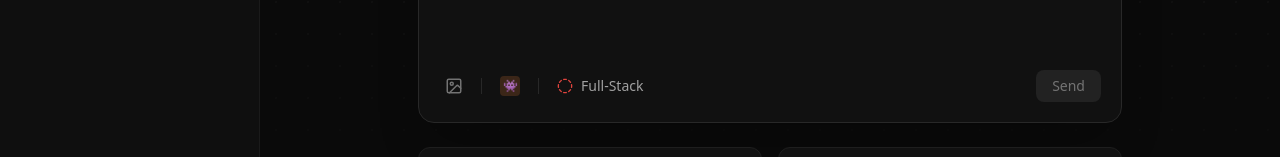
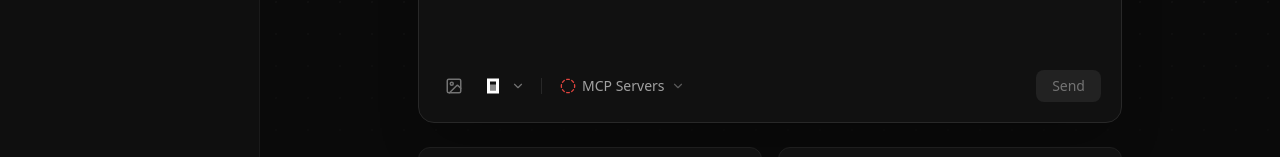
Before and after one commit to Mvkweb/branchcode, a React (Vite) app: page / in a window 1280 px wide. Shown: the part 526-683 px from the top of the page. Built offline with nearby package versions, Linux system fonts and the light colour scheme.

Commit message:
feat: implement OpenCode API client, add release workflow, and initialize main application component

```diff
--- a/src/components/App.tsx
+++ b/src/components/App.tsx
@@ -36,6 +36,13 @@ const ClonkLogo = ({ className }: { className?: string }) => (
     <path d="M21 2H14C13.4477 2 13 2.44772 13 3V10C13 10.5523 13.4477 11 14 11H21C21.5523 11 22 10.5523 22 10V6C22 3.79086 20.2091 2 18 2H21Z" />
     <path d="M11 14H3C2.44772 14 2 14.4477 2 15V18C2 20.2091 3.79086 22 6 22H10C10.5523 22 11 21.5523 11 21V14Z" />
     <path d="M22 14H14C13.4477 14 13 14.4477 13 15V21C13 21.5523 13.4477 22 14 22H18C20.2091 22 22 20.2091 22 18V14Z" />
+  </svg>
+);
+
+const ModelSvgIcon = ({ className }: { className?: string }) => (
+  <svg viewBox="0 0 512 512" fill="none" className={className}>
+    <path d="M320 224V352H192V224H320Z" fill="#8A8A8A"/>
+    <path fillRule="evenodd" clipRule="evenodd" d="M384 416H128V96H384V416ZM320 160H192V352H320V160Z" fill="white"/>
   </svg>
 );
 
@@ -208,31 +215,48 @@ function ModelDropdown({
     setSaving(null);
   };
 
-  const label = getModelLabel(config?.model);
-
   return (
     <div ref={ref} className="relative">
       <button
         onClick={() => setOpen(!open)}
-        className="text-neutral-400 hover:text-neutral-200 transition-colors flex items-center gap-1.5 p-1 rounded-md hover:bg-[#222]"
+        className={`flex items-center gap-1.5 p-1 rounded-lg transition-colors ${
+          open ? 'bg-[#222]' : 'hover:bg-[#222]'
+        }`}
       >
-        <div className="w-5 h-5 bg-[#e87b35]/20 rounded flex items-center justify-center">
-          <span className="text-[10px]">👾</span>
+        <div className="w-6 h-6 rounded-[6px] flex items-center justify-center overflow-hidden">
+          <ModelSvgIcon className="w-6 h-6" />
         </div>
-        {label && <span className="text-[12px] max-w-[100px] truncate">{label}</span>}
-        <ChevronDown size={12} className="opacity-50" />
+        <ChevronDown size={14} className="text-neutral-500" />
       </button>
 
       <AnimatePresence>
         {open && (
           <motion.div
-            initial={{ opacity: 0, y: 6 }}
-            animate={{ opacity: 1, y: 0 }}
-            exit={{ opacity: 0, y: 6 }}
-            transition={{ duration: 0.12 }}
-            className="absolute bottom-full mb-2 left-0 w-[280px] bg-[#111] border border-[#262626] rounded-xl shadow-2xl shadow-black/50 overflow-hidden z-50"
+            initial={{ opacity: 0, scale: 0.96, y: 6 }}
+            animate={{ opacity: 1, scale: 1, y: 0 }}
+            exit={{ opacity: 0, scale: 0.96, y: 6 }}
+            transition={{ duration: 0.15, ease: 'easeOut' }}
+            style={{ transformOrigin: 'bottom left' }}
+            className="absolute bottom-full mb-2 left-0 w-[260px] bg-[#111] border border-[#262626] rounded-xl shadow-2xl shadow-black/50 overflow-hidden z-50 flex flex-col p-1.5"
           >
-            <div className="p-1.5 max-h-[300px] overflow-y-auto custom-scrollbar">
+            {/* Provider Section */}
+            <div className="flex flex-col gap-0.5">
+              <button className="w-full flex items-center justify-between px-2 py-2 rounded-lg bg-[#1a1a1a] text-neutral-200 transition-colors">
+                <div className="flex items-center gap-3">
+                  <div className="w-7 h-7 rounded-md flex items-center justify-center overflow-hidden">
+                    <ModelSvgIcon className="w-7 h-7" />
+                  </div>
+                  <span className="text-[14px] font-medium text-neutral-100">Opencode</span>
+                </div>
+                <Check size={16} className="text-neutral-300" />
+              </button>
+            </div>
+
+            <div className="h-px bg-[#262626] mx-2 my-2" />
+
+            {/* Model Section */}
+            <div className="px-2 py-1 text-[12px] font-medium text-neutral-500 mb-1">Model</div>
+            <div className="flex flex-col gap-0.5 max-h-[240px] overflow-y-auto custom-scrollbar">
               {FREE_MODELS.map((m) => {
                 const active = config?.model === m.id;
                 const isSaving = saving === m.id;
@@ -241,16 +265,13 @@ function ModelDropdown({
                     key={m.id}
                     onClick={() => pick(m.id)}
                     disabled={!!saving}
-                    className={`w-full flex items-center gap-3 p-2.5 rounded-lg text-left transition-colors
-                      ${active ? 'bg-[#1a1a1a]' : 'hover:bg-[#1a1a1a]'}
+                    className={`w-full flex items-center justify-between px-2.5 py-2 rounded-lg text-left transition-colors
+                      ${active ? 'bg-[#1a1a1a] text-neutral-200' : 'text-neutral-300 hover:bg-[#1a1a1a] hover:text-neutral-200'}
                       ${saving && !isSaving ? 'opacity-40' : ''}`}
                   >
-                    <div className="flex-1 min-w-0">
-                      <div className="text-[13px] font-medium text-neutral-200">{m.label}</div>
-                      <div className="text-[11px] text-neutral-500">{m.desc}</div>
-                    </div>
-                    {isSaving && <Loader2 size={14} className="animate-spin text-neutral-400" />}
-                    {active && !isSaving && <Check size={14} className="text-neutral-400" />}
+                    <span className="text-[14px] truncate">{m.label}</span>
+                    {isSaving && <Loader2 size={16} className="animate-spin text-neutral-400" />}
+                    {active && !isSaving && <Check size={16} className="text-neutral-300" />}
                   </button>
                 );
               })}
@@ -361,7 +382,7 @@ export default function App() {
   const suppressAutoLoadSessionRef = useRef<string | null>(null);
 
   const { messages, isStreaming, status, send, loadMessages, clearMessages } = useChat();
-  const { sessions, activeSessionId, createSession, deleteSession, selectSession } =
+  const { sessions, activeSessionId, createSession, deleteSession, selectSession, loadSessions } =
     useSessions();
   const { files, loadDirectory } = useFileTree();
 
@@ -432,6 +453,7 @@ export default function App() {
 
     await send(sessionId, text);
     setInput('');
+    await loadSessions();
   }, [input, isStreaming, config?.model, activeSessionId, createSession, send]);
 
   const handleKeyDown = (e: React.KeyboardEvent) => {
@@ -676,25 +698,16 @@ export default function App() {
                   }
                 />
                 <div className="flex items-center justify-between mt-3">
-                  <div className="flex items-center gap-3">
+                  <div className="flex items-center gap-2">
                     <button className="text-neutral-500 hover:text-neutral-300 transition-colors p-1.5 rounded-lg hover:bg-[#222]">
                       <ImageIcon size={18} />
                     </button>
-                    <div className="h-4 w-px bg-[#282828]" />
+                    <ModelDropdown config={config} onChanged={loadConfig} />
+                    <div className="h-4 w-px bg-[#282828] mx-1" />
                     <button className="flex items-center gap-1.5 text-sm text-neutral-400 hover:text-neutral-200 transition-colors p-1.5 rounded-lg hover:bg-[#222]">
-                      <div className="w-5 h-5 bg-[#e87b35]/20 rounded flex items-center justify-center">
-                        <span className="text-xs">👾</span>
-                      </div>
-                      {config?.model && (
-                        <span className="text-[12px] text-neutral-500 max-w-[100px] truncate">
-                          {getModelLabel(config.model)}
-                        </span>
-                      )}
-                    </button>
-                    <div className="h-4 w-px bg-[#282828]" />
-                    <button className="flex items-center gap-2 text-sm text-neutral-400 hover:text-neutral-200 transition-colors p-1.5 rounded-lg hover:bg-[#222]">
                       <CircleDashed size={16} className="text-[#e0443e]" />
-                      Full-Stack
+                      MCP Servers
+                      <ChevronDown size={14} className="opacity-50" />
                     </button>
                   </div>
                   <button
```
Also changed, not shown: 1 other file (tests, documents, lock files or other folders).
